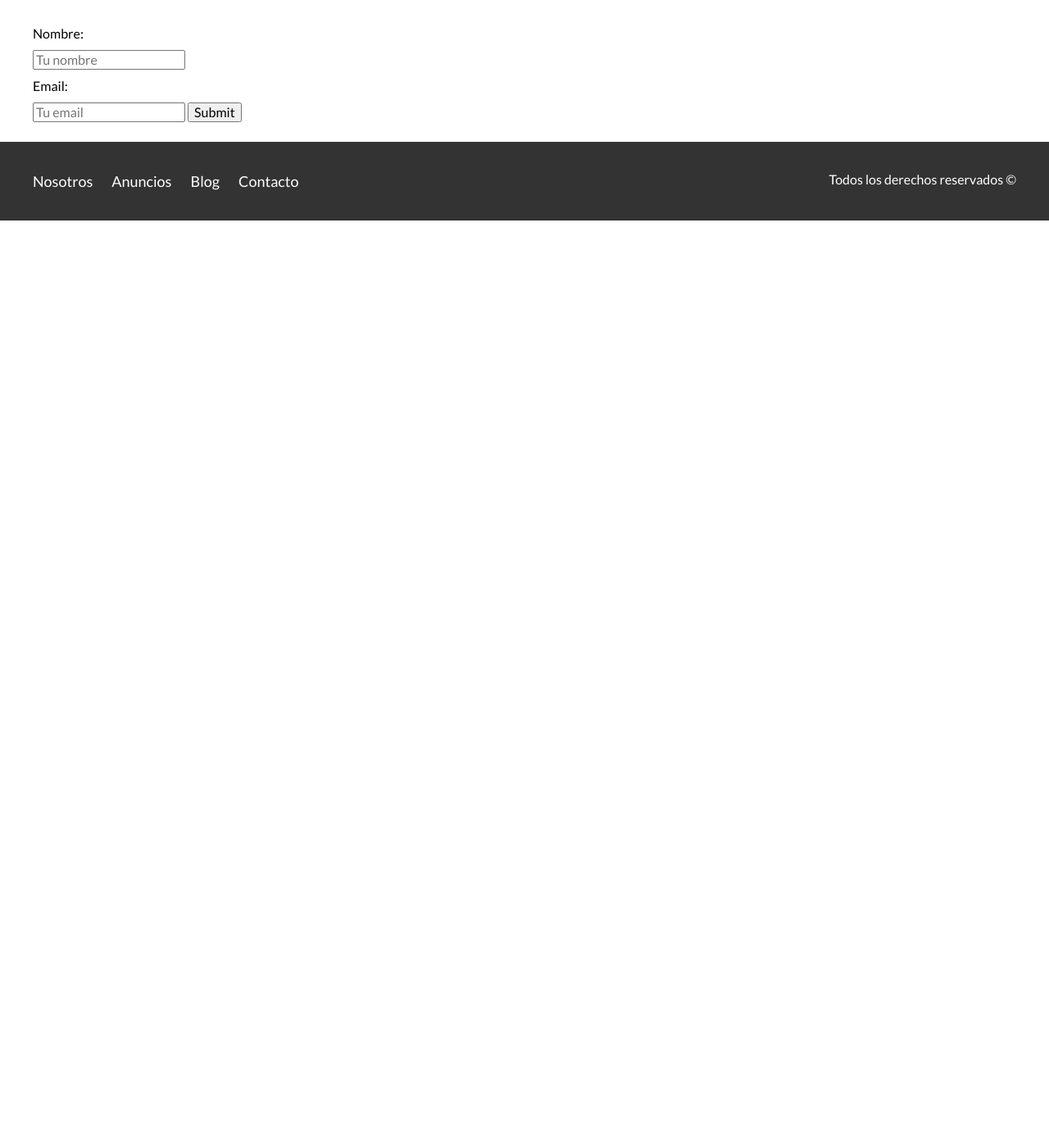
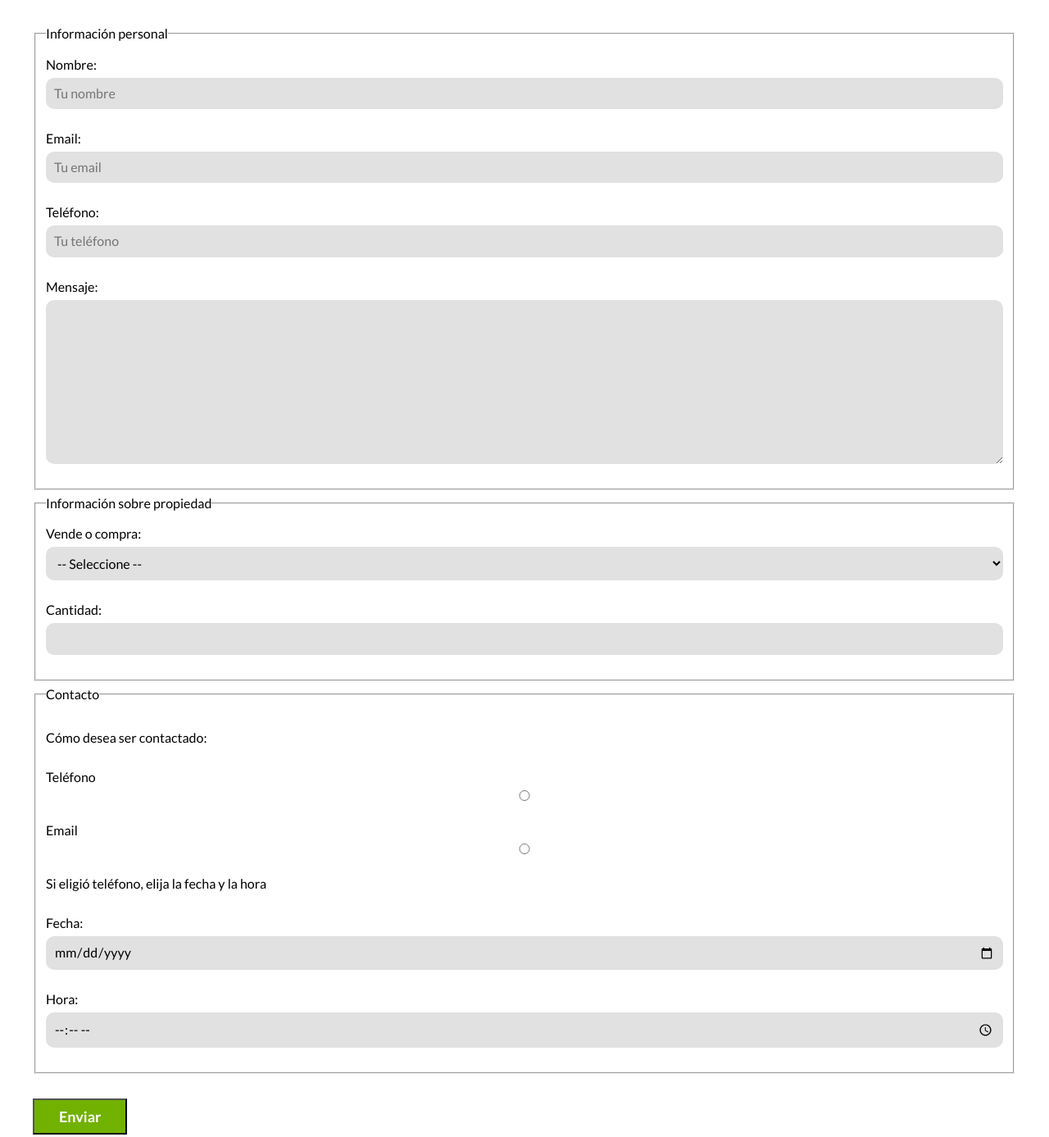
Before and after one commit to hecalatayud/BienesRaices, a plain HTML site: page contacto.html in a window 1280 px wide. Shown: the part 963-2350 px from the top of the page at 82% size. Before the commit the page ends 1232 px from the top, so only its background shows below. Drawn offline with Linux system fonts and the light colour scheme.

Commit message:
Implemented input styles

```diff
--- a/contacto.html
+++ b/contacto.html
@@ -29,11 +29,42 @@
     <main class="container section centered-content">
         <h2 class="fw-300 center-text">Llena el formulario de contacto</h2>
         <form action="">
-            <label for="name">Nombre:</label>
-            <input type="text" id="name" placeholder="Tu nombre">
-            <label for="email">Email:</label>
-            <input type="email" id="email" placeholder="Tu email">
-            <input type="submit">
+            <fieldset>
+                <legend>Información personal</legend>
+                <label for="name">Nombre:</label>
+                <input type="text" id="name" placeholder="Tu nombre">
+                <label for="email">Email:</label>
+                <input type="email" id="email" placeholder="Tu email" required>
+                <label for="phone">Teléfono:</label>
+                <input type="tel" id="phone" placeholder="Tu teléfono">
+                <label for="message">Mensaje:</label>
+                <textarea id="message"></textarea>
+            </fieldset>
+            <fieldset>
+                <legend>Información sobre propiedad</legend>
+                <label for="options">Vende o compra:</label>
+                <select id="options">
+                    <option value="" disabled selected>-- Seleccione --</option>
+                    <option value="Vende">Vende</option>
+                    <option value="Compra">Compra</option>
+                </select>
+                <label for="quantity">Cantidad:</label>
+                <input type="number" id="quantity" min="0" max="10">
+            </fieldset>
+            <fieldset>
+                <legend>Contacto</legend>
+                <p>Cómo desea ser contactado:</p>
+                <label for="phone2">Teléfono</label>
+                <input type="radio" name="contact" id="phone2" value="phone">
+                <label for="email2">Email</label>
+                <input type="radio" name="contact" id="email2" value="email">
+                <p>Si eligió teléfono, elija la fecha y la hora</p>
+                <label for="date">Fecha:</label>
+                <input type="date" id="date">
+                <label for="time">Hora:</label>
+                <input type="time" id="time" min="09:00" max="18:00">
+            </fieldset>
+            <input type="submit" value="Enviar" class="button button-green">
         </form>
     </main>
     <footer class="site-footer section">
--- a/css/styles.css
+++ b/css/styles.css
@@ -39,6 +39,22 @@ img {
 
 label {
     display: block;
+}
+
+input:not([type="submit"]),
+textarea,
+select {
+    padding: 1rem;
+    display: block;
+    width: 100%;
+    background-color: #e1e1e1;
+    margin-bottom: 2rem;
+    border: none;
+    border-radius: 1rem;
+}
+
+textarea {
+    height: 20rem;
 }
 
 .section {
```
